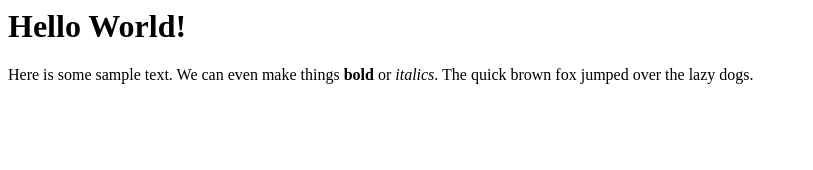
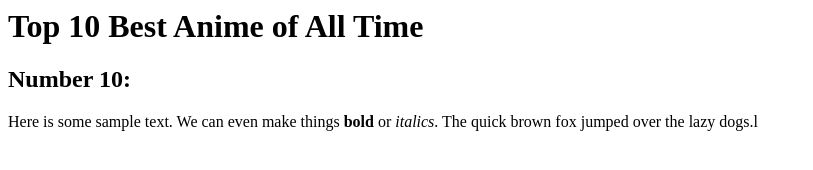
Before and after one commit to nguyeand015/csp-sp2022, a plain HTML site: page index.html in a window 1280 px wide. Shown: the whole page, without its empty margins (0-813 px from the left). Drawn offline with Linux system fonts and the light colour scheme.

Commit message:
Update index.html

```diff
--- a/index.html
+++ b/index.html
@@ -1,8 +1,9 @@
 <html>
   <title>My First Webpage</title>
   <body>
-    <h1>Hello World!</h1>
+    <h1>Top 10 Best Anime of All Time</h1>
+    <h2>Number 10:</h2>
     <p>Here is some sample text. We can even make things <b>bold</b>
-      or <i>italics</i>. The quick brown fox jumped over the lazy dogs.
+      or <i>italics</i>. The quick brown fox jumped over the lazy dogs.l
   </body>
 </html>
```
